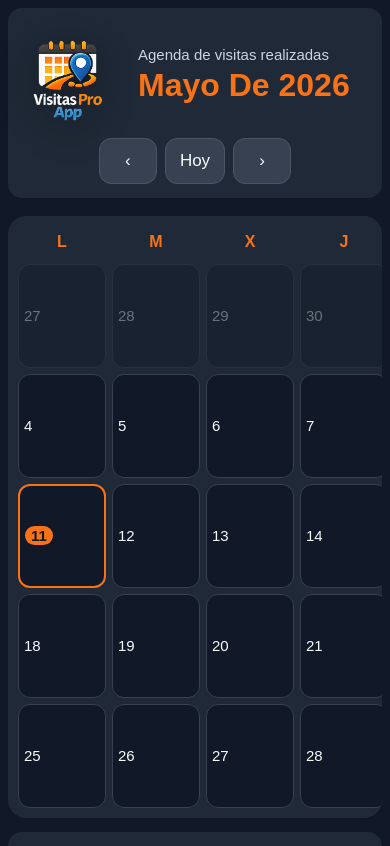
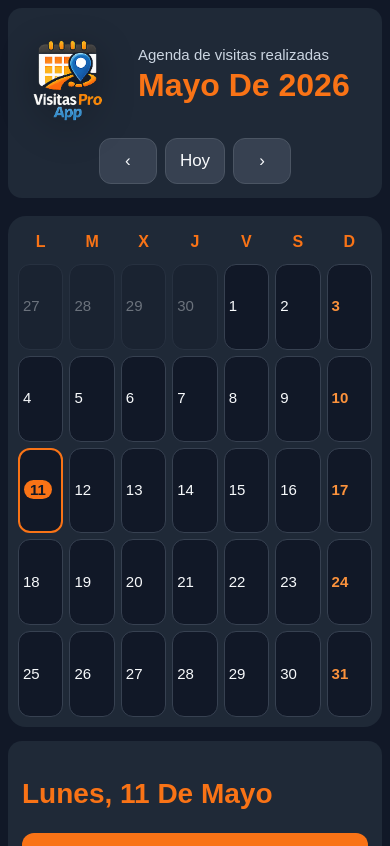
Before and after one commit to Chuck1976/visitas-app, a Next.js app: page / in a window 390 px wide. Shown: the top 846 px of the page. Built offline with nearby package versions, Linux system fonts and the light colour scheme.

Commit message:
Fix mobile viewport layout

```diff
--- a/app/globals.css
+++ b/app/globals.css
@@ -4,16 +4,23 @@
 
 html,
 body {
+  width: 100%;
+  max-width: 100%;
   margin: 0;
   padding: 0;
   background: #111827;
   color: #f8fafc;
   font-family: Arial, Helvetica, sans-serif;
   -webkit-text-size-adjust: 100%;
+  overflow-x: hidden;
 }
 
 .app {
   min-height: 100vh;
+  min-height: 100dvh;
+  width: 100%;
+  max-width: 100%;
+  overflow-x: hidden;
   background: #111827;
   padding: 20px;
   color: #f8fafc;
@@ -63,6 +70,7 @@ h1 {
 
 button {
   cursor: pointer;
+  touch-action: manipulation;
   border-radius: 12px;
   padding: 10px 14px;
   background: #374151;
@@ -553,12 +561,13 @@ label {
 input,
 select,
 textarea {
+  min-width: 0;
   width: 100%;
   margin-top: 5px;
   padding: 12px;
   border-radius: 12px;
   border: 2px solid #f59e0b;
-  font-size: 15px;
+  font-size: 16px;
   background: #f8fafc;
   color: #111827;
   box-shadow: 0 2px 8px rgba(15, 23, 42, 0.2);
@@ -712,12 +721,13 @@ textarea {
   }
 
   .calendar {
-    grid-template-columns: repeat(7, minmax(88px, 1fr));
-    overflow-x: auto;
+    width: 100%;
+    max-width: 100%;
+    grid-template-columns: repeat(7, minmax(0, 1fr));
+    overflow-x: hidden;
     gap: 6px;
     padding: 10px;
     margin-bottom: 14px;
-    -webkit-overflow-scrolling: touch;
   }
 
   .weekday {
@@ -726,8 +736,8 @@ textarea {
   }
 
   .day {
-    min-height: 104px;
-    padding: 5px;
+    min-height: clamp(72px, 22vw, 104px);
+    padding: 4px;
     font-size: 16px;
   }
 
--- a/app/layout.js
+++ b/app/layout.js
@@ -24,6 +24,7 @@ export const metadata = {
 export const viewport = {
   width: "device-width",
   initialScale: 1,
+  maximumScale: 1,
   viewportFit: "cover",
 };
 
@@ -33,12 +34,6 @@ export default function RootLayout({ children }) {
       lang="es"
       className={`${geistSans.variable} ${geistMono.variable}`}
     >
-      <head>
-        <meta
-          name="viewport"
-          content="width=device-width, initial-scale=1, viewport-fit=cover"
-        />
-      </head>
       <body>{children}</body>
     </html>
   );
```
